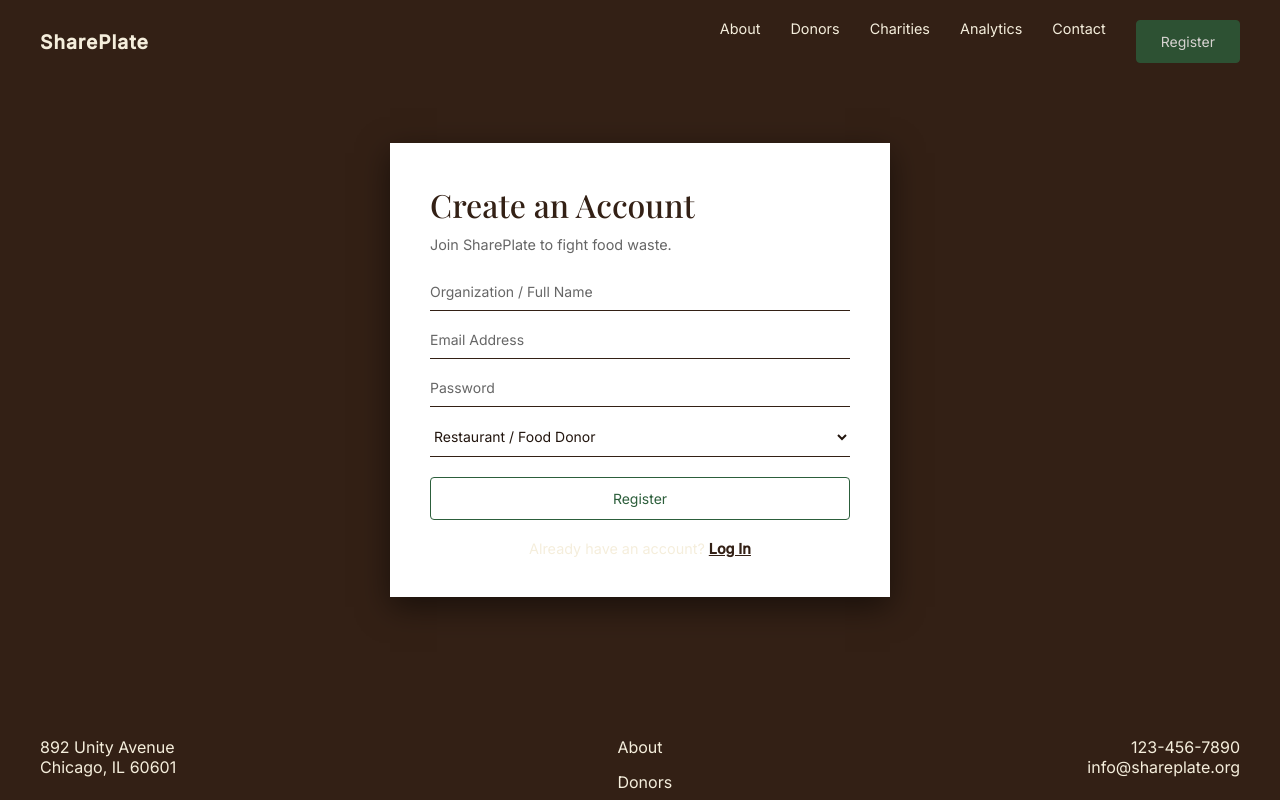
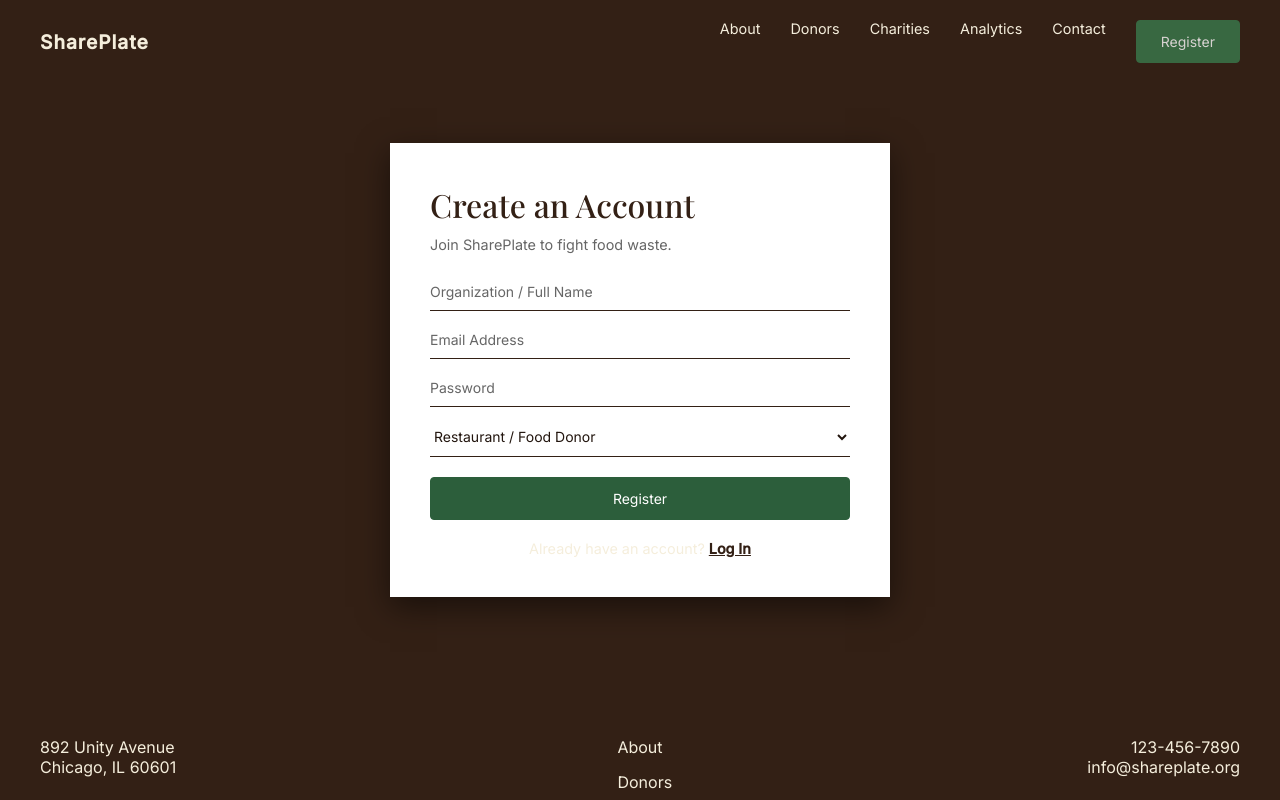
Before and after one commit to RMukherjee007/SharePlate, a React (Vite) app in the folder client/: page /register in a window 1280 px wide. In both pictures the pointer is over the link "Register". Shown: the top 800 px of the page. Built offline with nearby package versions, Linux system fonts and the light colour scheme.

Commit message:
Make btn-green solid to improve visibility against dark backgrounds

```diff
--- a/client/src/index.css
+++ b/client/src/index.css
@@ -86,9 +86,9 @@ h1, h2, h3, h4, h5, h6 {
 }
 
 .btn-green {
-  background: transparent;
+  background: #2C5E3B;
   border: 1px solid #2C5E3B;
-  color: #2C5E3B;
+  color: #ffffff;
   padding: 12px 24px;
   font-family: var(--font-sans);
   font-size: 14px;
@@ -100,6 +100,7 @@ h1, h2, h3, h4, h5, h6 {
 }
 
 .btn-green:hover {
-  background: #2C5E3B;
-  color: var(--color-white);
+  background: #3a7a4d;
+  border-color: #3a7a4d;
+  color: #ffffff;
 }
```
